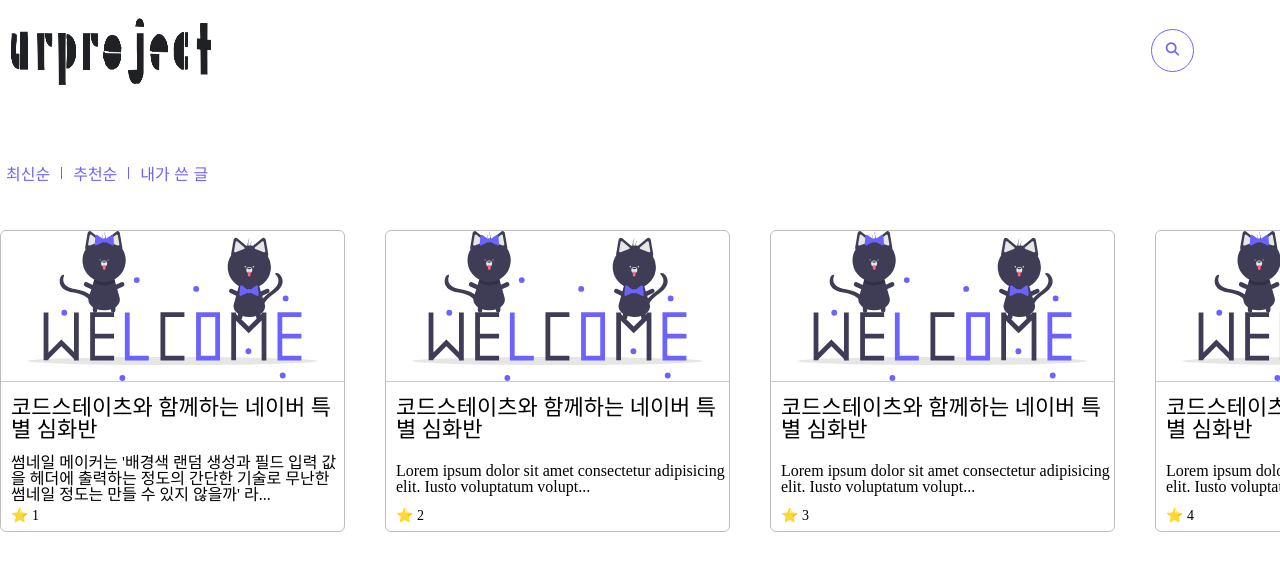
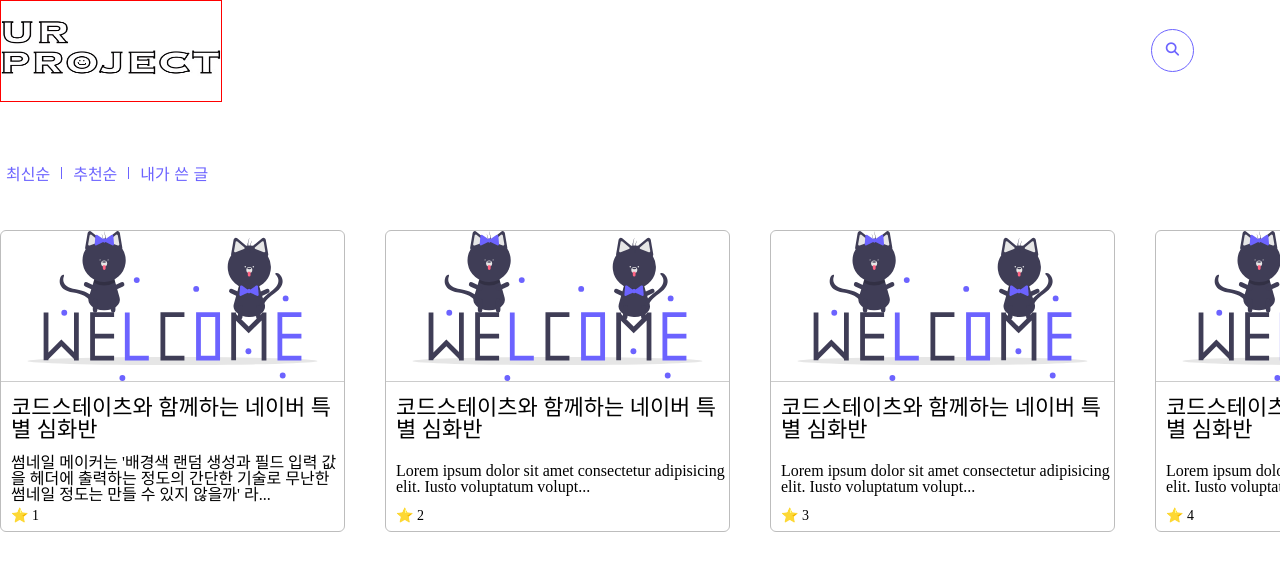
Before and after one commit to SungSeokMin/urproject-vanillaJS, a website with bundled scripts: page index.html in a window 1280 px wide. Shown: the top 570 px of the page. Built offline with nearby package versions, Linux system fonts and the light colour scheme; data requests are answered from the project's data file.

Commit message:
💄 로고 수정

```diff
--- a/CSS/index.css
+++ b/CSS/index.css
@@ -27,6 +27,7 @@
   width: 220px;
   height: 100%;
   cursor: pointer;
+  border: 1px solid red;
 }
 
 .right-items {
--- a/JS/Board/makeHeader.js
+++ b/JS/Board/makeHeader.js
@@ -15,7 +15,7 @@
 
   const headerContent = `
     <a href="/">
-      <img class="logo" src="/images/urroject-logo.png" alt="메인로고" />
+      <img class="logo" src="/images/main-logo.jpeg" alt="메인로고" />
     </a>
     <div class="right-items">
       <div class="search-box">
```
Also changed, not shown: images/main-logo.jpeg (added).
